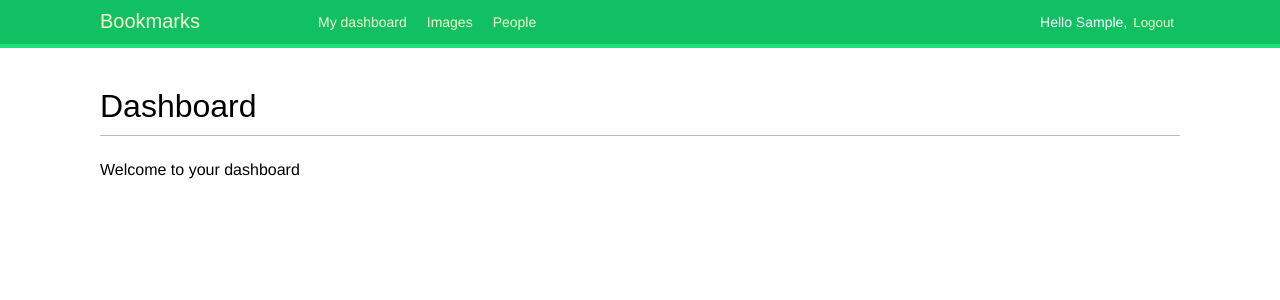
After one commit to Flynotfly/bookmarks, a Django app: page /account/ in a window 1280 px wide. The commit adds this page. Shown: the top 300 px of the page. Run offline with Django 5.2, Linux system fonts and the light colour scheme; the visitor is signed in with stand-in values (Sample User, id 1); some web fonts are replaced.

Commit message:
add login and logout to base html

```diff
--- /dev/null
+++ b/account/templates/account/dashboard.html
@@ -0,0 +1,10 @@
+{% extends 'base.html' %}
+
+{% block title %}
+	Dashboard
+{% endblock %}
+
+{% block content %}
+	<h1>Dashboard</h1>
+    <p>Welcome to your dashboard</p>
+{% endblock %}
--- a/account/templates/base.html
+++ b/account/templates/base.html
@@ -9,6 +9,30 @@
 <body>
     <div id="header">
         <span class="logo">Bookmarks</span>
+        {% if request.user.is_authenticated %}
+        	<ul class="menu">
+                <li {% if section == 'dashboard' %} class="selected" {% endif %} >
+                    <a href="{% url 'dashboard' %}">My dashboard</a>
+                </li>
+                <li {% if section == 'images' %} class="selected" {% endif %}>
+                    <a href="#">Images</a>
+                </li>
+                <li {% if section == 'people' %} class="selected" {% endif %}>
+                    <a href="#">People</a>
+                </li>
+            </ul>
+        {% endif %}
+    <span class="user">
+        {% if request.user.is_authenticated %}
+        	Hello {{ request.user.first_name|default:request.user.username }},
+            <form action="{% url 'logout' %}" method="post">
+                <button type="submit">Logout</button>
+            {% csrf_token %}
+            </form>
+        {% else %}
+            <a href="{% url 'login' %}">Log-in</a>
+        {% endif %}
+    </span>
     </div>
     <div id="content">
         {% block content %}
--- a/account/urls.py
+++ b/account/urls.py
@@ -7,4 +7,6 @@ urlpatterns = [
     # path('login/', views.user_login, name='login'),
     path('login/', auth_views.LoginView.as_view(), name='login'),
     path('logout/', auth_views.LogoutView.as_view(), name='logout'),
+
+    path('', views.dashboard, name='dashboard'),
 ]
--- a/bookmarks/settings.py
+++ b/bookmarks/settings.py
@@ -122,3 +122,7 @@ STATIC_URL = 'static/'
 # https://docs.djangoproject.com/en/5.0/ref/settings/#default-auto-field
 
 DEFAULT_AUTO_FIELD = 'django.db.models.BigAutoField'
+
+LOGIN_REDIRECT_URL = 'dashboard'
+LOGIN_URL = 'login'
+LOGOUT_URL = 'logout'
```
